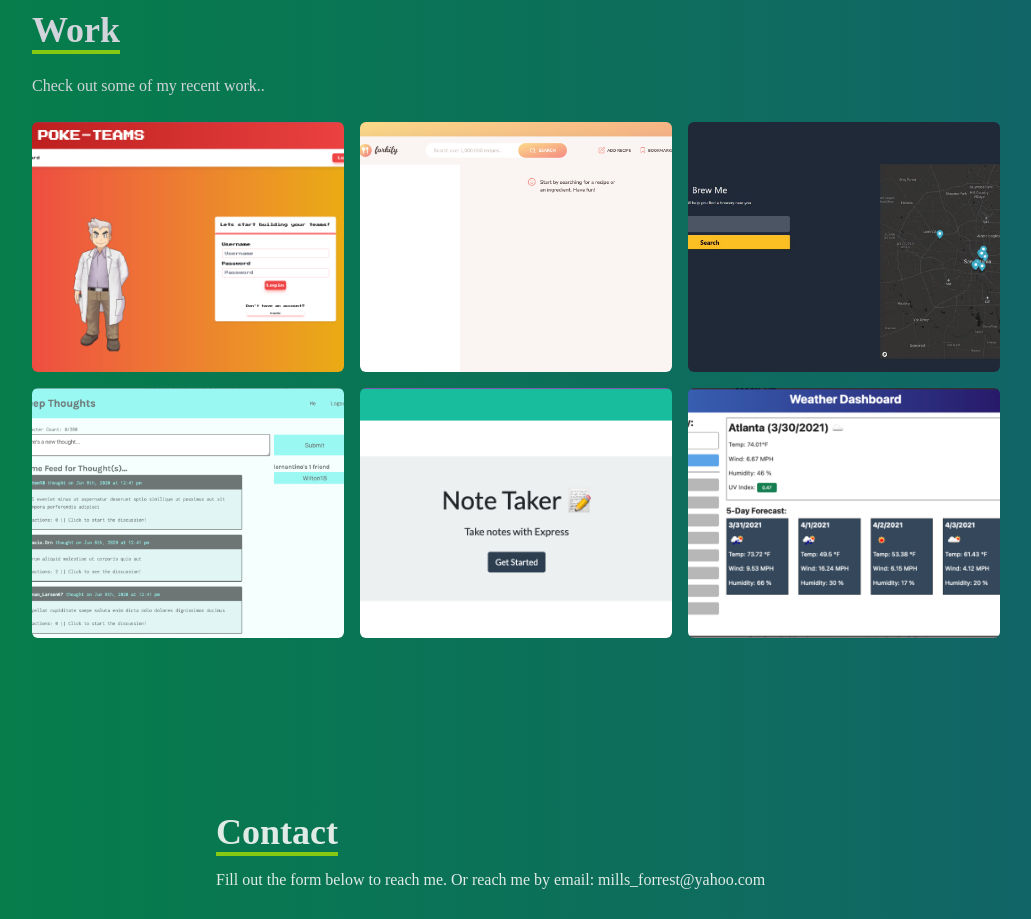
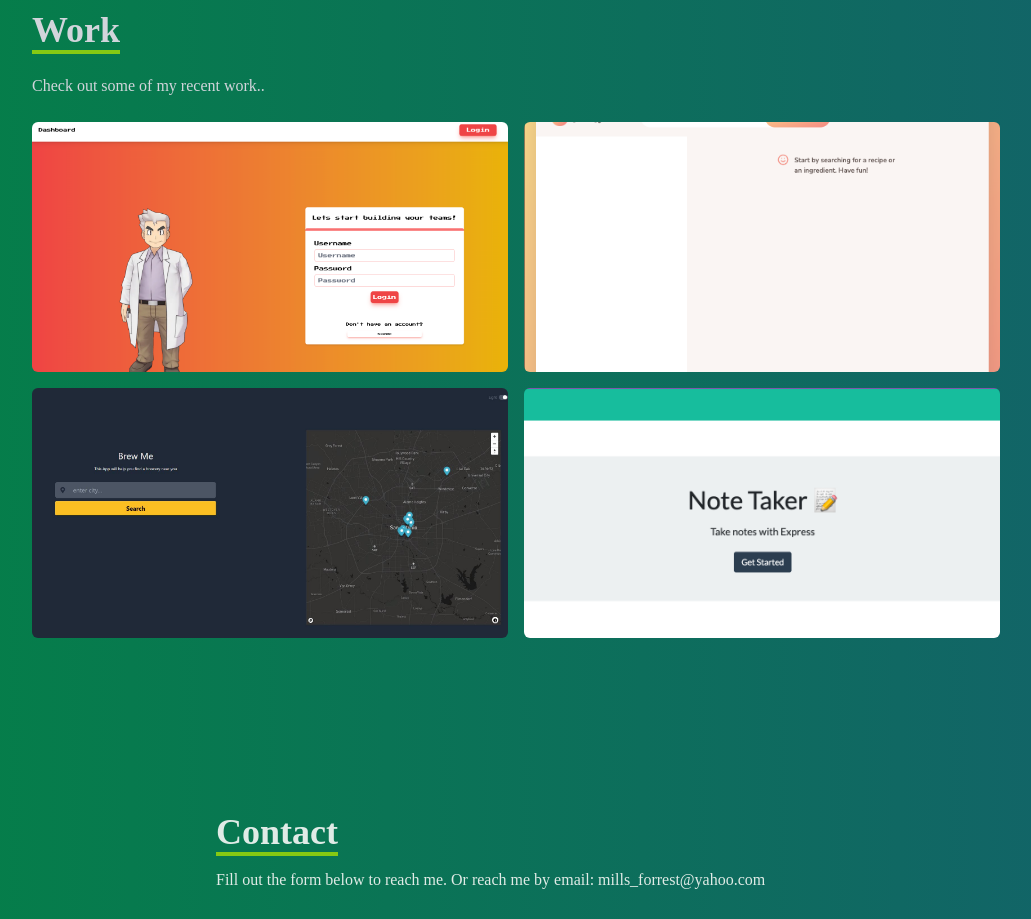
Before and after one commit to fmills89/portfolio, a React (Create React App) app: page / in a window 1280 px wide. Shown: the part 2500-3419 px from the top of the page, without its empty margins (124-1155 px from the left). Built offline with nearby package versions, Linux system fonts and the light colour scheme.

Commit message:
removed two projects

```diff
--- a/src/components/Work/index.js
+++ b/src/components/Work/index.js
@@ -2,10 +2,7 @@
 import Mern from '../../assets/img/mern-group-image.png';
 import Forkify from '../../assets/img/forkify.png';
 import Brew from '../../assets/img/brew-me-image.jpg';
-import Thoughts from '../../assets/img/deep-thoughts-image.png';
 import Note from '../../assets/img/note-taker-image.png';
-import Weather from '../../assets/img/weather-app-image.png';
-import Run from '../../assets/img/hero-bg.jpeg';
 
 const Work = () => {
   return (
@@ -18,7 +15,7 @@
           <p className="py-6">Check out some of my recent work..</p>
         </div>
 
-        <div className="grid sm:grid-cols-2 md:grid-cols-3 gap-4">
+        <div className="grid sm:grid-cols-2 md:grid-cols-2 gap-4">
           <div
             style={{ backgroundImage: `url(${Mern})` }}
             className="shadow-lg shadow-[##5f787b] group container rounded-md flex justify-center items-center mx-auto content-div"
@@ -76,25 +73,7 @@
               </div>
             </div>
           </div>
-          <div
-            style={{ backgroundImage: `url(${Thoughts})` }}
-            className="shadow-lg shadow-[##5f787b] group container rounded-md flex justify-center items-center mx-auto content-div"
-          >
-            {/* hover effects */}
-            <div className="opacity-0 group-hover:opacity-100">
-              <span className="text-lg font-bold text-white tracking-wider">
-                <p className="text-center">Deep Thoughts</p>
-              </span>
-              <div className="pt-8 text-center">
-                <a href="https://young-cliffs-17322.herokuapp.com/">
-                  <button className="text-center workbtn">Demo</button>
-                </a>
-                <a href="https://github.com/fmills89/deep-thoughts">
-                  <button className="text-center workbtn">Repo</button>
-                </a>
-              </div>
-            </div>
-          </div>
+
           <div
             style={{ backgroundImage: `url(${Note})` }}
             className="shadow-lg shadow-[##5f787b] group container rounded-md flex justify-center items-center mx-auto content-div"
@@ -114,25 +93,6 @@
               </div>
             </div>
           </div>
-          <div
-            style={{ backgroundImage: `url(${Weather})` }}
-            className="shadow-lg shadow-[##5f787b] group container rounded-md flex justify-center items-center mx-auto content-div"
-          >
-            {/* hover effects */}
-            <div className="opacity-0 group-hover:opacity-100">
-              <span className="text-lg font-bold text-white tracking-wider">
-                <p className="text-center">Weather App</p>
-              </span>
-              <div className="pt-8 text-center">
-                <a href="https://fmills89.github.io/weather-app/">
-                  <button className="text-center workbtn">Demo</button>
-                </a>
-                <a href="https://github.com/fmills89/weather-app">
-                  <button className="text-center workbtn">Repo</button>
-                </a>
-              </div>
-            </div>
-          </div>
         </div>
       </div>
     </div>
```
